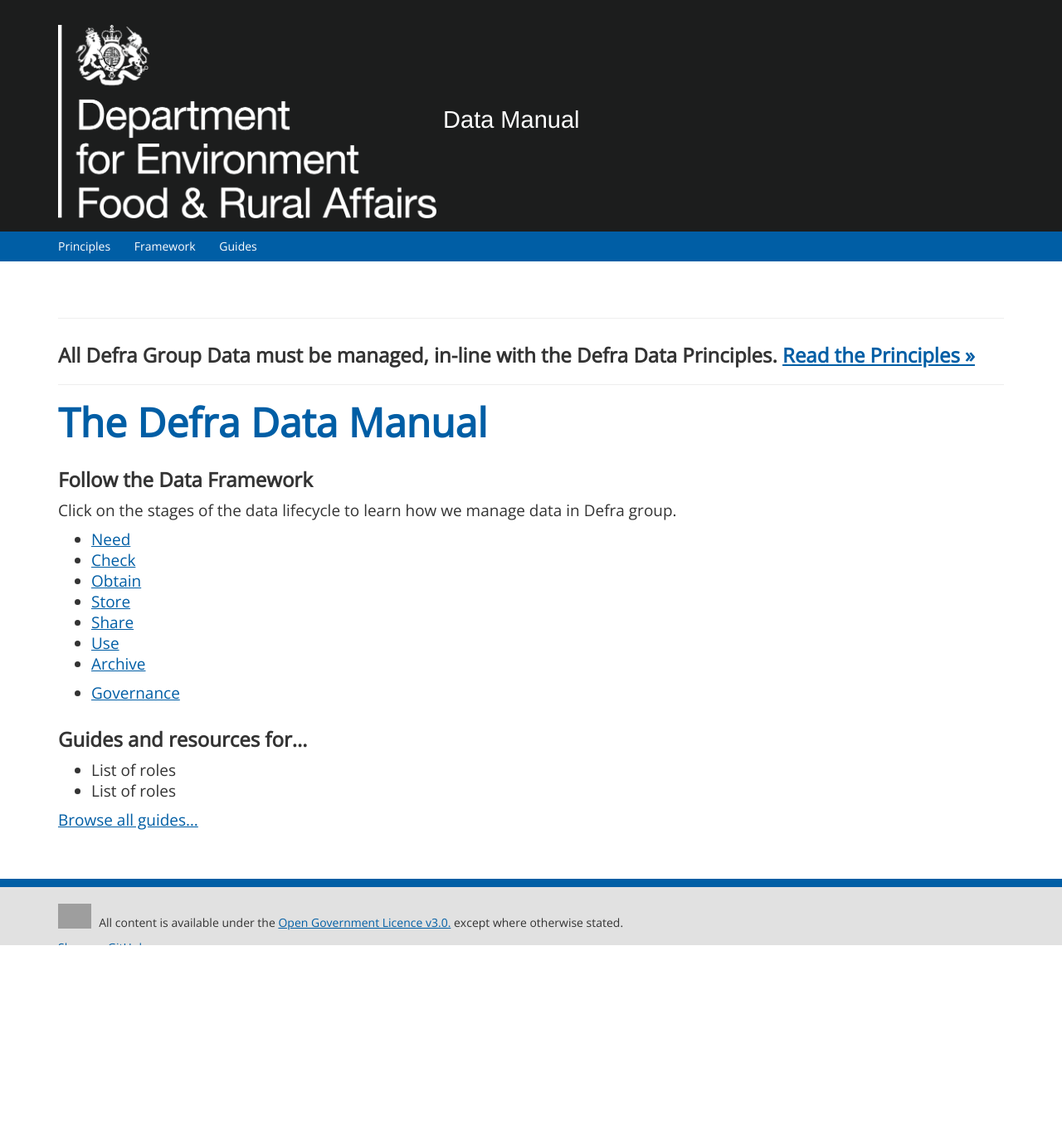
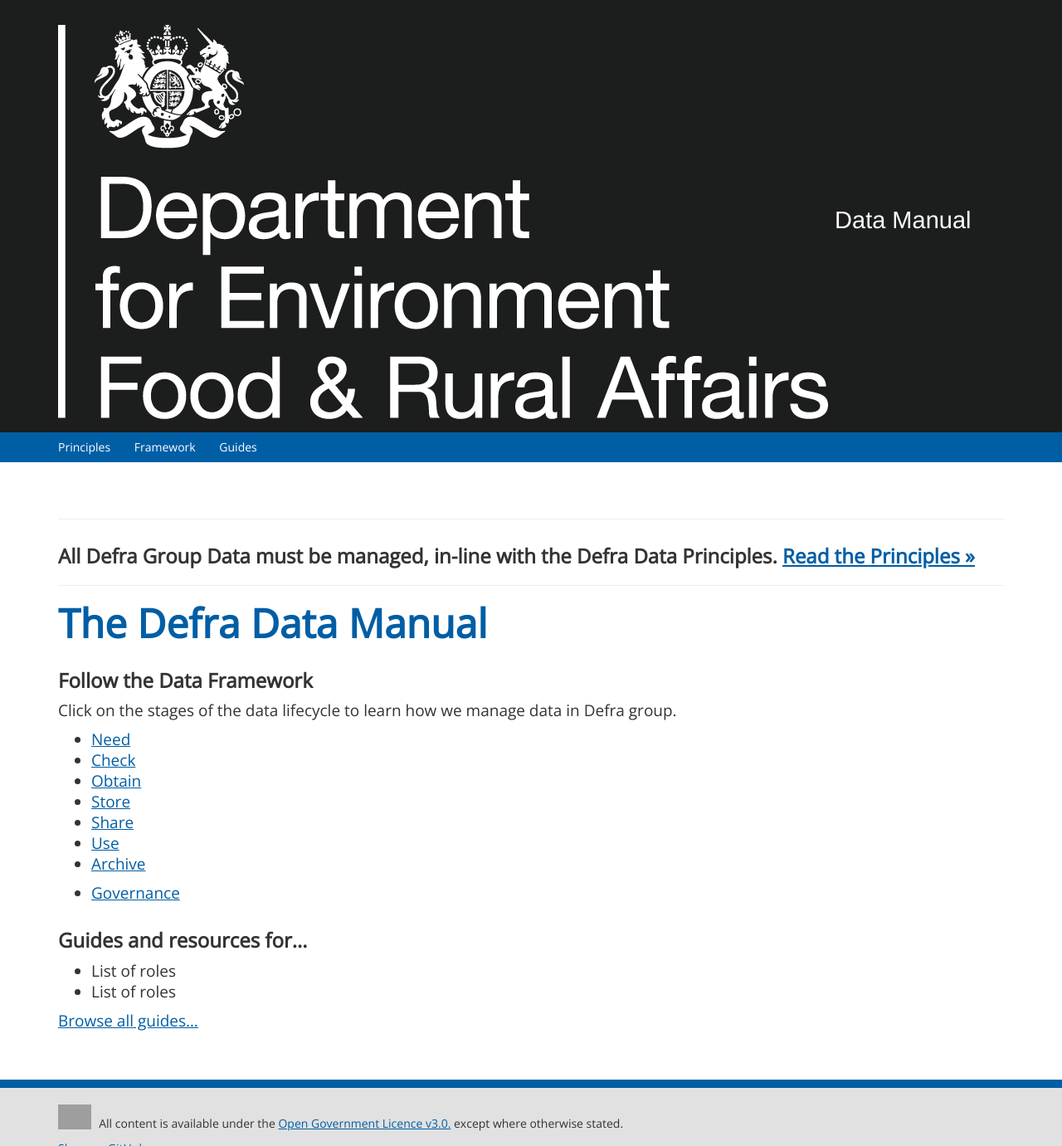
Before and after one commit to andjnewman/DDM, a Jekyll site: the page built from index.md, in a window 1280 px wide. Shown: the whole page at 83% size. Built offline with Jekyll 4.4.1, drawn with Linux system fonts in a browser that asks for light colours; before the commit the page ends 1139 px from its top, so only the background shows below that.

Commit message:
Update default.html

```diff
--- a/_layouts/default.html
+++ b/_layouts/default.html
@@ -12,7 +12,7 @@
             <div id="blackbar">
                 <div class="container">
 			<p>&nbsp;</p>
-			<h1><img src="{{ site.url }}{{ site.baseurl }}/images/defra_white_sml_aw.png" width="40%" /> Data Manual</h1>
+			<h1><img src="{{ site.url }}{{ site.baseurl }}/images/defra_white_sml_aw.png" height="25%" /> Data Manual</h1>
                 </div>
             </div>
             <nav>
```
